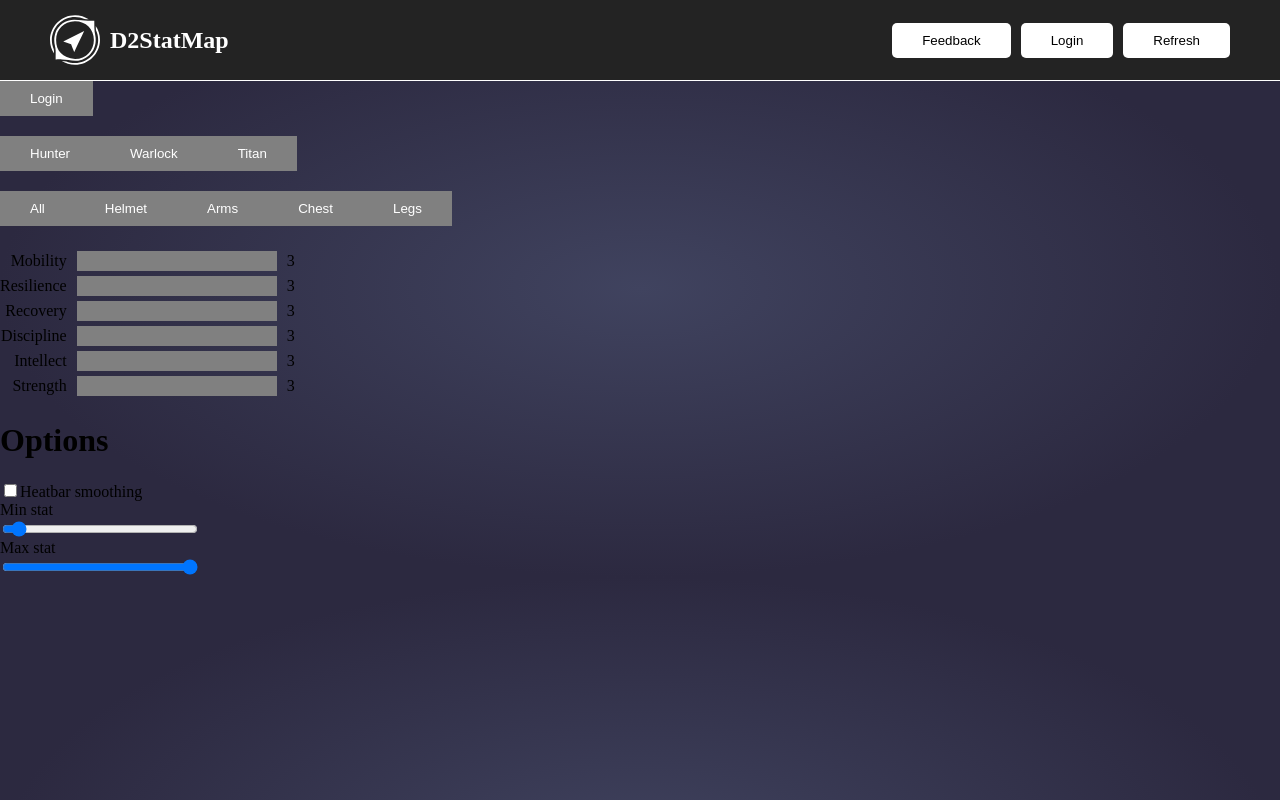
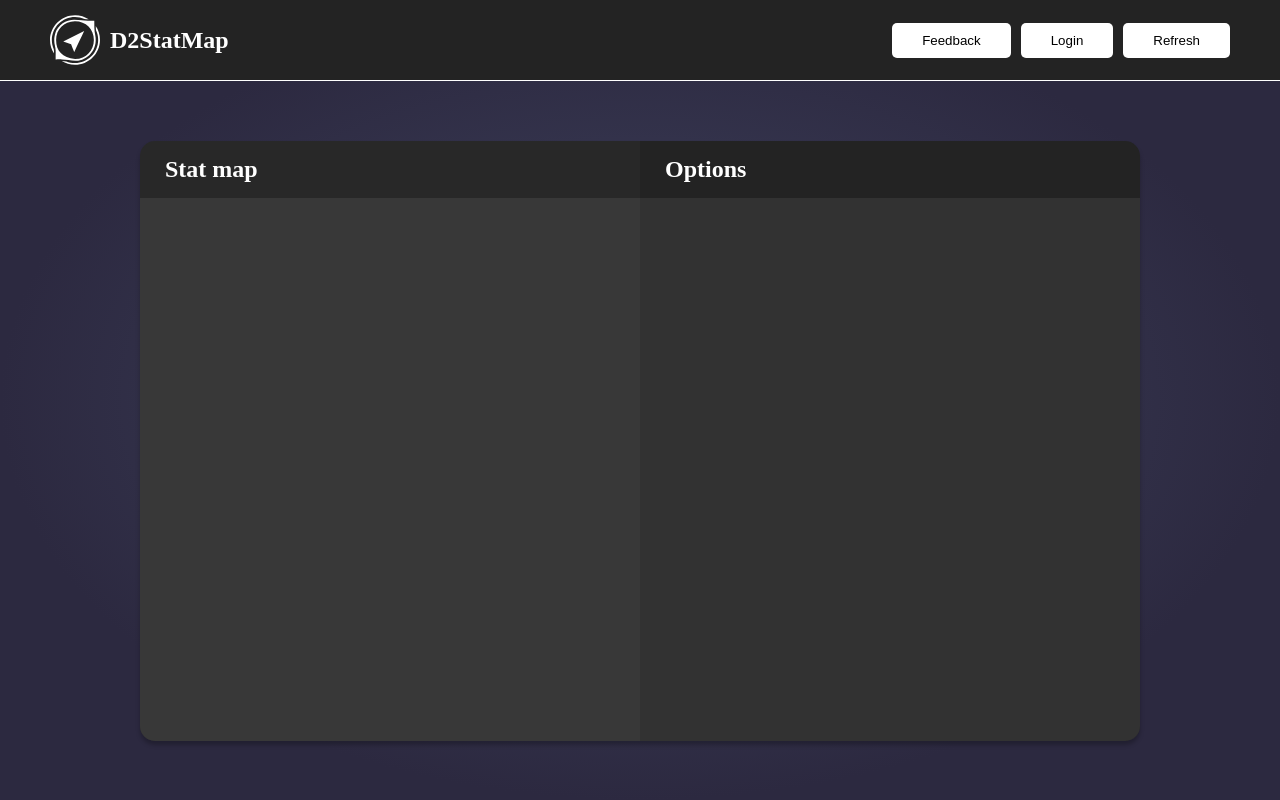
Before and after one commit to NSkelin/d2statmap, a React (Vite) app: page / in a window 1280 px wide. Built offline with nearby package versions, Linux system fonts and the light colour scheme.

Commit message:
replace old content with new

```diff
--- a/src/App.jsx
+++ b/src/App.jsx
@@ -1,80 +1,18 @@
 import React from "react";
 import NavBar from "./components/navBar.jsx";
+import Menu from "./components/menu.jsx";
 import "./style.css";
+import styles from "./app.module.css";
 
 function App() {
 	return (
-		<div className="App">
+		<div className={styles.app}>
 			<NavBar></NavBar>
-			<form action="https://localhost:8080/login" method="GET" id="userSearch">
-				<button id="login">Login</button>
-			</form>
-
-			<div id="classFilter">
-				<button id="hunter">Hunter</button>
-				<button id="warlock">Warlock</button>
-				<button id="titan">Titan</button>
-			</div>
-
-			<div id="armorTypeFilter">
-				<button id="allArmor">All</button>
-				<button id="helmet">Helmet</button>
-				<button id="arms">Arms</button>
-				<button id="chest">Chest</button>
-				<button id="legs">Legs</button>
-			</div>
-
-			<div id="attributes">
-				<div id="attribute_names">
-					<div className="attribute_name">Mobility</div>
-					<div className="attribute_name">Resilience</div>
-					<div className="attribute_name">Recovery</div>
-					<div className="attribute_name">Discipline</div>
-					<div className="attribute_name">Intellect</div>
-					<div className="attribute_name">Strength</div>
+			<div className={styles.content}>
+				<div className={styles.center}>
+					<Menu title="Stat map" titleBG="#282828" bodyBG="#383838"></Menu>
+					<Menu title="Options" titleBG="#232323" bodyBG="#323232"></Menu>
 				</div>
-
-				<div id="stat_bars">
-					<div id="mobilityBar" className="stat_bar"></div>
-					<div id="resilienceBar" className="stat_bar"></div>
-					<div id="recoveryBar" className="stat_bar"></div>
-					<div id="disciplineBar" className="stat_bar"></div>
-					<div id="intellectBar" className="stat_bar"></div>
-					<div id="strengthBar" className="stat_bar"></div>
-				</div>
-
-				<div id="armor_counts">
-					<div id="mobilityCount" className="armor_count">
-						3
-					</div>
-					<div id="resilienceCount" className="armor_count">
-						3
-					</div>
-					<div id="recoveryCount" className="armor_count">
-						3
-					</div>
-					<div id="disciplineCount" className="armor_count">
-						3
-					</div>
-					<div id="intellectCount" className="armor_count">
-						3
-					</div>
-					<div id="strengthCount" className="armor_count">
-						3
-					</div>
-				</div>
-			</div>
-
-			<div id="options">
-				<h1>Options</h1>
-				<label>
-					<input type="checkbox" id="heatBarSmoothing" name="heatBarSmoothing"></input>
-					Heatbar smoothing
-				</label>
-				Min stat
-				<input type="range" id="statSliderMin" min="0" max="40" value="2"></input>
-				Max stat
-				<input type="range" id="statSliderMax" min="0" max="40" value="40"></input>
 			</div>
 		</div>
 	);
```
